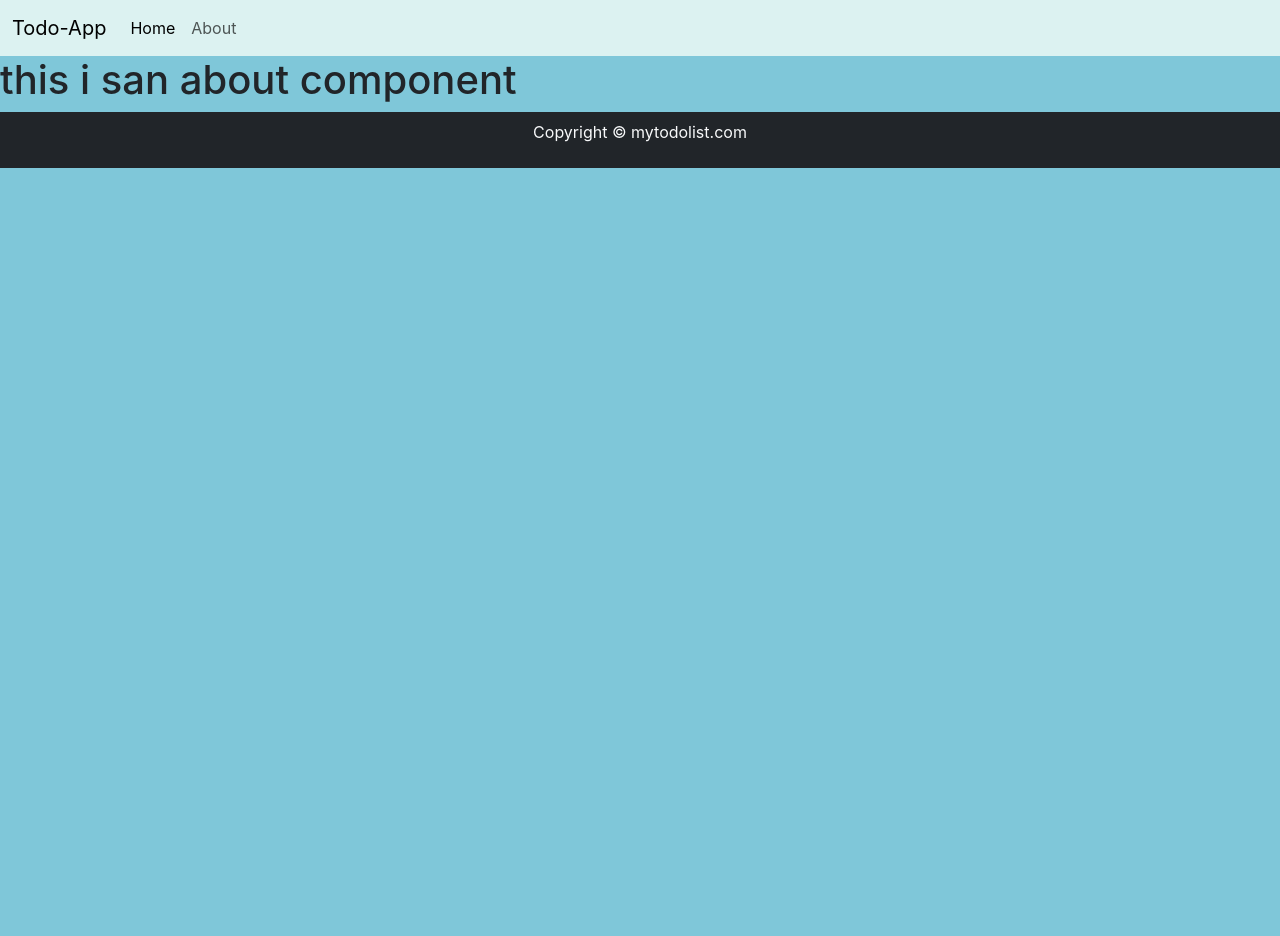
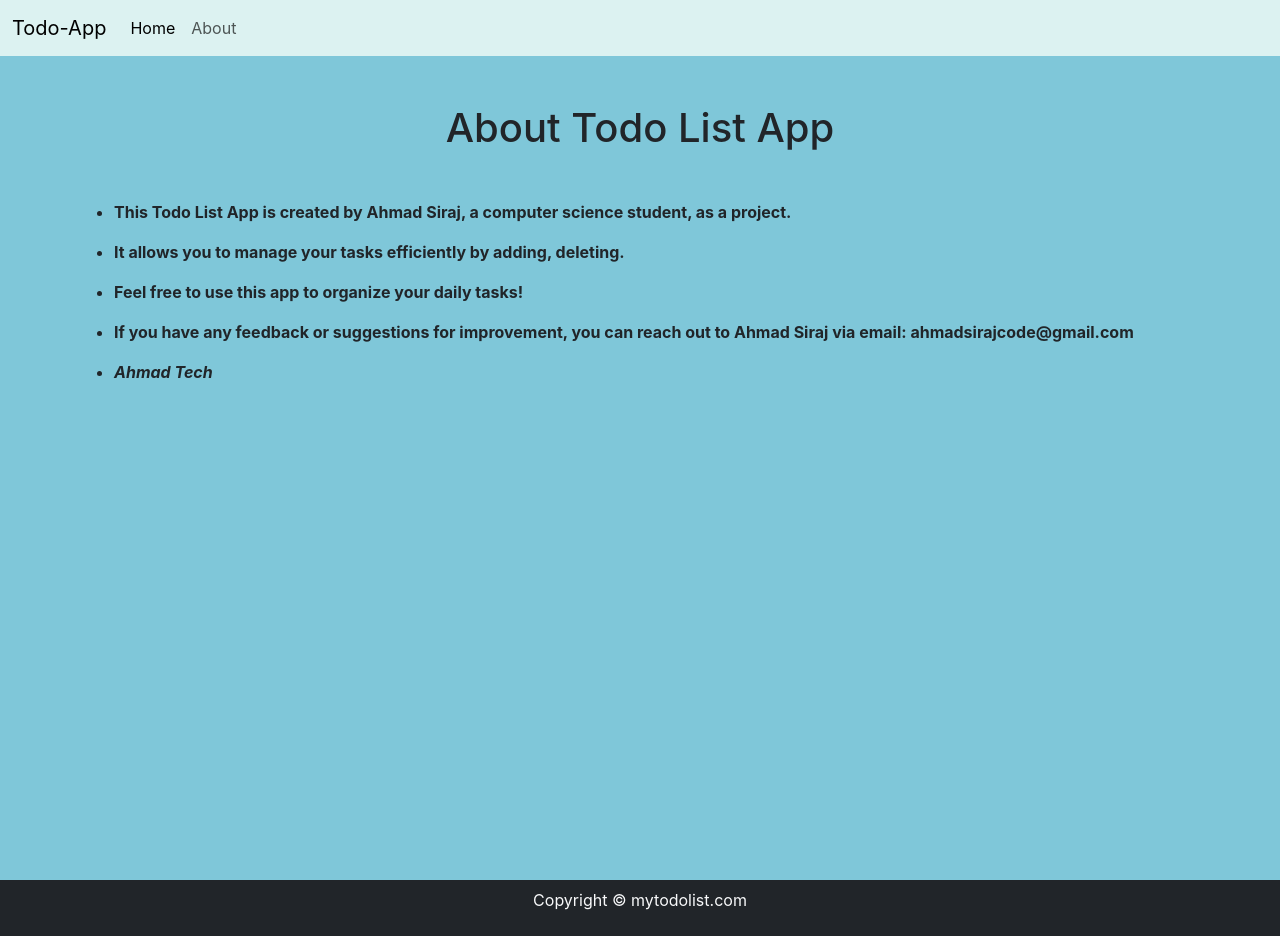
Before and after one commit to ahmadcs22/ToDo-list-using-ReactJS-and-Bootstrap-Begineer-Project, a React (Create React App) app in the folder todo-list/: page /about in a window 1280 px wide. Before the commit the page ends 800 px from the top, so only its background shows below. Built offline with nearby package versions, Linux system fonts and the light colour scheme.

Commit message:
added about us

```diff
--- a/todo-list/src/MyComponents/About.js
+++ b/todo-list/src/MyComponents/About.js
@@ -1,8 +1,25 @@
 import React from 'react'
 
 export const About = () => {
+  let myyStyle={
+    minHeight:"80vh",
+    margin: "40px auto",
+  }
   return (
-    <div><h1>this i san about component</h1>
-    </div>
+    <>
+    <div className="container text-center my-5"><h1>About Todo List App</h1></div>
+    <div class="container " style={myyStyle}>
+    <ul>
+      <li><b><p>This Todo List App is created by Ahmad Siraj, a computer science student, as a project.</p></b></li>
+    <li><b><p>It allows you to manage your tasks efficiently by adding, deleting.</p></b></li>
+    <li><b><p>Feel free to use this app to organize your daily tasks!</p></b></li>
+    <li><b><p>If you have any feedback or suggestions for improvement, you can reach out to Ahmad Siraj via email: ahmadsirajcode@gmail.com</p></b></li>
+    <li><b><i>Ahmad Tech</i></b></li>
+
+
+    </ul>
+
+</div>
+    </>
   )
 }
--- a/todo-list/src/MyComponents/Footer.js
+++ b/todo-list/src/MyComponents/Footer.js
@@ -2,8 +2,9 @@ import React from 'react'
 
 export const Footer = () => {
 
+
   return (
-    <footer className=" bg-dark text-light py-2">
+    <footer className=" bg-dark text-light py-2" >
       <p className='text-center'>
       Copyright &copy; mytodolist.com
       </p>
```
